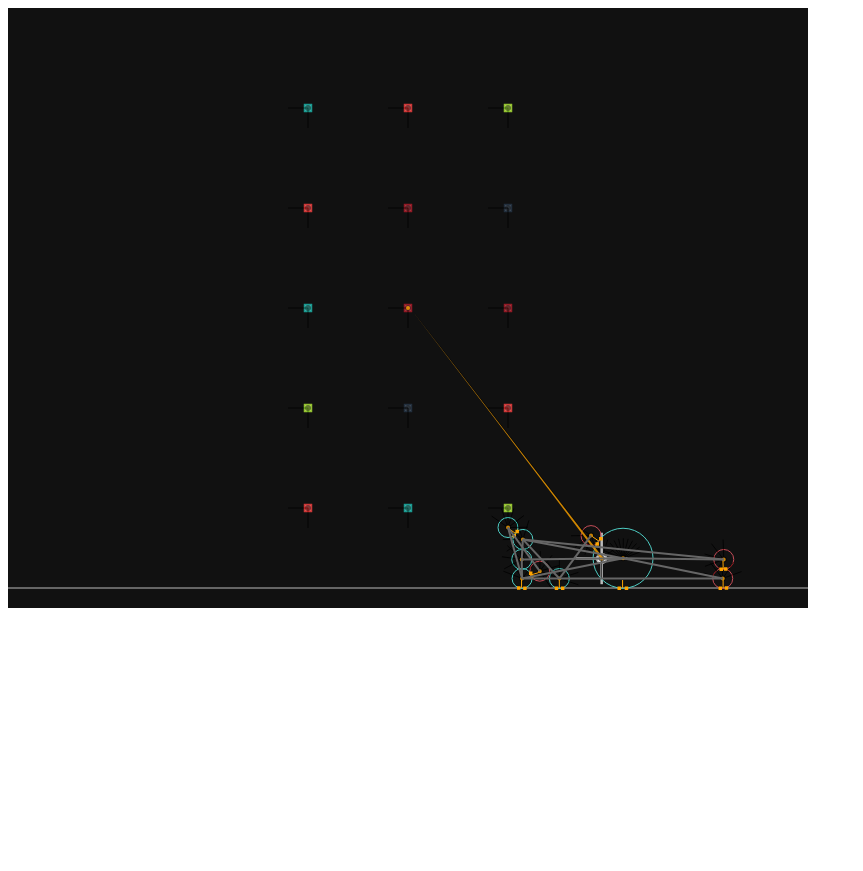
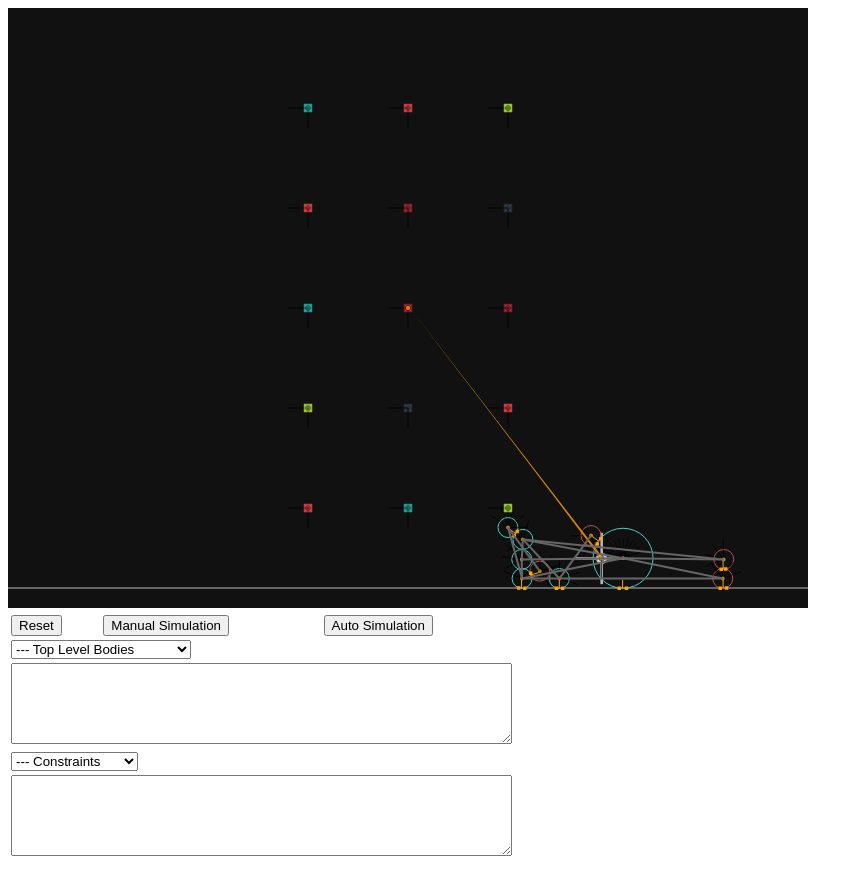
Before and after one commit to antklim/climbing, a website: page index.html in a window 1280 px wide. Shown: the whole page, without its empty margins (0-863 px from the left). Before the commit the page ends 800 px from the top, so only its background shows below. Drawn offline with Linux system fonts and the light colour scheme.

Commit message:
Controller elements added

```diff
--- /dev/null
+++ b/controller.js
@@ -0,0 +1,86 @@
+(function() {
+  console.log(MODEL)
+  let allBodies = {}
+
+  const bodiesSelector = document.getElementById('model-bodies')
+  const bodyLog = document.getElementById('model-body-log')
+  const constraintsSelector = document.getElementById('model-constraints')
+  const constraintLog = document.getElementById('model-constraint-log')
+
+  const createOption = (value, text) => {
+    const opt = document.createElement('option')
+    opt.value = value
+    opt.innerHTML = text
+    return opt
+  }
+
+  const loadSelectors = () => {
+    bodiesSelector.appendChild(createOption(0, '--- Top Level Bodies'))
+    MODEL.world.bodies.forEach((body) => {
+      bodiesSelector.appendChild(createOption(body.id, body.label))
+      allBodies[body.id] = body
+    })
+
+    if (MODEL.world.composites) {
+      bodiesSelector.appendChild(createOption(0, '--- Composite Bodies'))
+      MODEL.world.composites.forEach((composite) => {
+        composite.bodies.forEach((body) => {
+          bodiesSelector.appendChild(createOption(body.id, `Composite ${composite.id}: ${body.label}`))
+          allBodies[body.id] = body
+        })
+      })
+    }
+
+    if (MODEL.world.constraints) {
+      constraintsSelector.appendChild(createOption(0, '--- Constraints'))
+      MODEL.world.constraints.forEach((constraint) => constraintsSelector.appendChild(createOption(constraint.id, constraint.label)))
+    }
+  }
+
+  const getLogFromBody = (bodyId, body) => {
+    if (!body) {
+      return `Body is not defined for id: ${bodyId}`
+    }
+
+    let text = ''
+    text += `Id: ${bodyId}`
+    text += `\nisStatic: ${body.isStatic}`
+    text += `\nisSensor: ${body.isSensor}`
+
+    return text
+  }
+
+  const getLogFromConstraint = (constraintId, constraint) => {
+    if (!constraint) {
+      return `Constraint is not defined for id: ${constraintId}`
+    }
+
+    let text = ''
+    text += `Id: ${constraintId}`
+
+    return text
+  }
+
+  document.addEventListener('DOMContentLoaded', () => loadSelectors())
+
+  bodiesSelector.addEventListener('change', (event) => {
+    const bodyId = +event.target.value
+    if (+bodyId) {
+      const body = allBodies[+bodyId]
+      bodyLog.innerHTML = getLogFromBody(bodyId, body)
+      console.log(body)
+    } else {
+      bodyLog.innerHTML = 'Body not selected'
+    }
+  })
+
+  constraintsSelector.addEventListener('change', (event) => {
+    const constraintId = +event.target.value
+    if (+constraintId) {
+      const constraint = MODEL.world.constraints.find((constraint) => constraint.id === +constraintId)
+      constraintLog.innerHTML = getLogFromConstraint(constraintId, constraint)
+    } else {
+      constraintLog.innerHTML = 'Constraint not selected'
+    }
+  })
+})()
--- a/index.html
+++ b/index.html
@@ -7,7 +7,39 @@
     <script src="matter.min.js" type="text/javascript"></script>
   </head>
   <body>
-    <div id="canvas-container"></div>
+    <div id="canvas-container" style="float: left"></div>
+    <div class="controls-container" style="">
+      <table>
+        <tr>
+          <td>
+            <input id="model-reset" value="Reset" type="button">
+          </td>
+          <td>
+            <input id="model-manual" value="Manual Simulation" type="button">
+          </td>
+          <td>
+            <input id="model-auto" value="Auto Simulation" type="button">
+          </td>
+        </tr>
+        <tr>
+          <td colspan="3">
+            <select id="model-bodies"></select>
+          </td>
+        </tr>
+        <tr>
+          <td colspan="3"><textarea id="model-body-log" rows="5" cols="60"></textarea></td>
+        </tr>
+        <tr>
+          <td colspan="3">
+            <select id="model-constraints"></select>
+          </td>
+        </tr>
+        <tr>
+          <td colspan="3"><textarea id="model-constraint-log" rows="5" cols="60"></textarea></td>
+        </tr>
+      </table>
+    </div>
     <script src="model.js" type="text/javascript"></script>
+    <script src="controller.js" type="text/javascript"></script>
   </body>
 </html>
--- a/model.js
+++ b/model.js
@@ -29,6 +29,12 @@
 			background: '#111'
     }
   });
+
+  MODEL = {
+    engine: engine,
+    world: world,
+    render: render
+  }
 
   // categories
   const defaultCategory = 0x0001;
```
